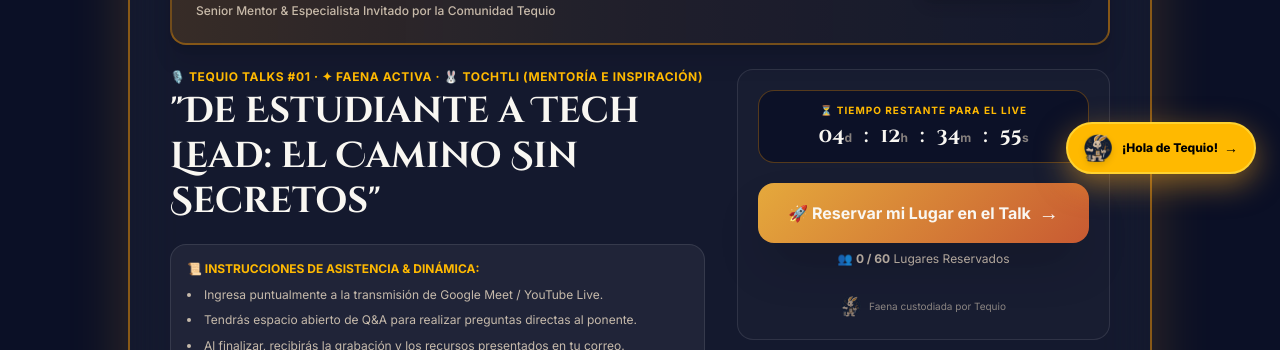
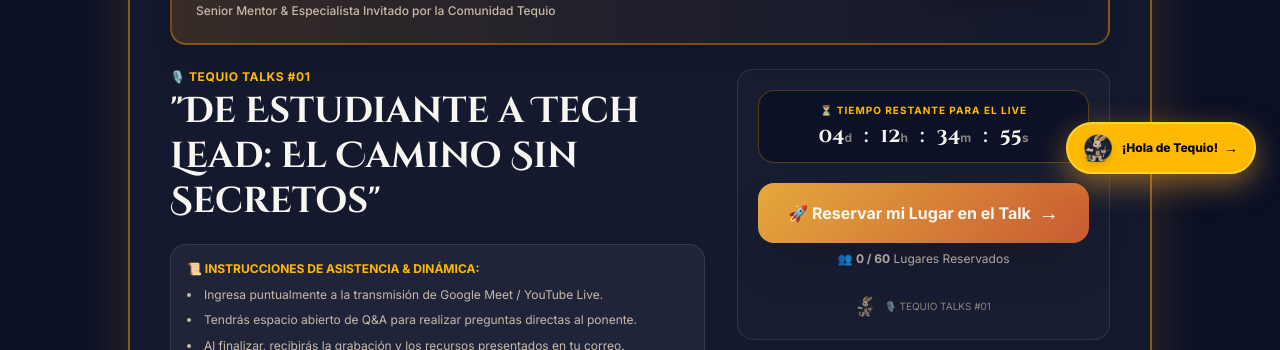
Before and after one commit to Tequio-team/TequioLandingPage, a Next.js app: page /eventos in a window 1280 px wide. Shown: the part 602-952 px from the top of the page. Built offline with nearby package versions, Linux system fonts and the light colour scheme; no server answers; the database is empty.

Commit message:
Replace extra active event badges with clean TEQUIO TALKS 01 label

```diff
--- a/app/eventos/page.tsx
+++ b/app/eventos/page.tsx
@@ -483,7 +483,7 @@
                   <div className="lg:col-span-7 space-y-5">
                     <div>
                       <span className="font-inter text-xs uppercase tracking-wider text-amber-400 font-bold block mb-1">
-                        {activeTalk.typeBadge} · {activeTalk.tagHeader}
+                        🎙️ TEQUIO TALKS #01
                       </span>
                       <h2 className="font-cinzel text-blanco-lunar text-2xl md:text-3xl lg:text-4xl font-bold leading-tight">
                         {activeTalk.title}
@@ -566,7 +566,7 @@
                           className="object-contain opacity-70"
                         />
                       </div>
-                      <span>Faena custodiada por Tequio</span>
+                      <span>🎙️ TEQUIO TALKS #01</span>
                     </div>
 
                   </div>
```
